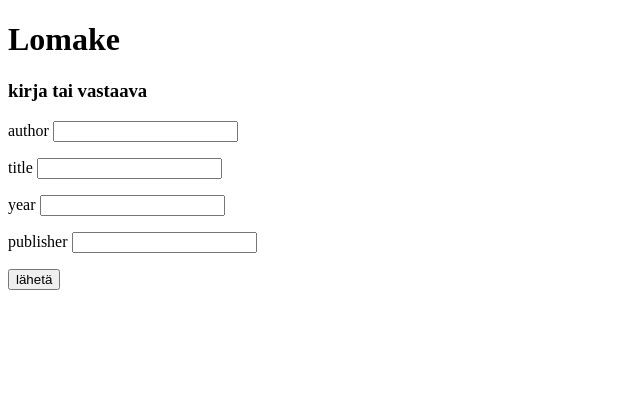
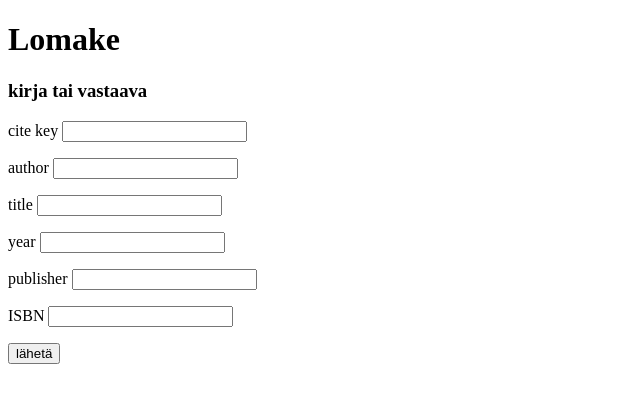
Before and after one commit to tassu60kg/outin-kanat, a Flask app: page /lomake in a window 1280 px wide. Shown: the top 403 px of the page, without its empty margins (0-640 px from the left). Run offline with Flask 3, Linux system fonts and the light colour scheme.

Commit message:
muutos lomake.html

```diff
--- a/src/templates/lomake.html
+++ b/src/templates/lomake.html
@@ -8,10 +8,12 @@
 <h1>Lomake</h1>
 <h3>kirja tai vastaava</h3>
 <form action="/submit" method="post"
+<p>cite key <input type="text" name="cite_key"></p>
 <p>author <input type="text" name="author"></p>
 <p>title <input type="text" name="title"></p>
 <p>year <input type="text" name="year"></p>
 <p>publisher <input type="text" name="publisher"></p>
+<p>ISBN <input type="text" name="ISBN"></p>
 <input type="submit" value="lähetä">
 
 </form>
```
